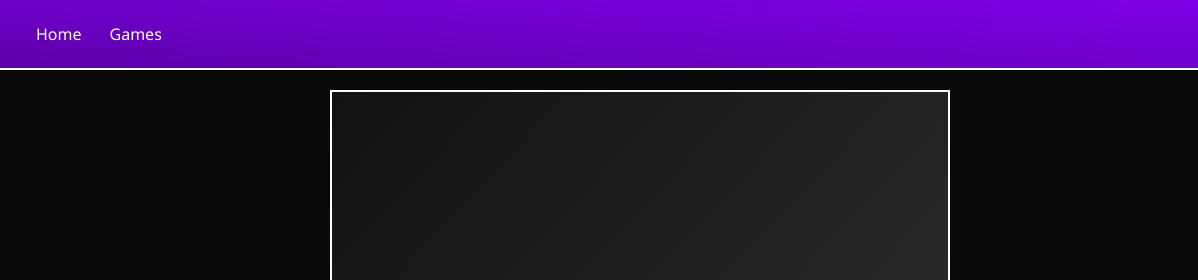
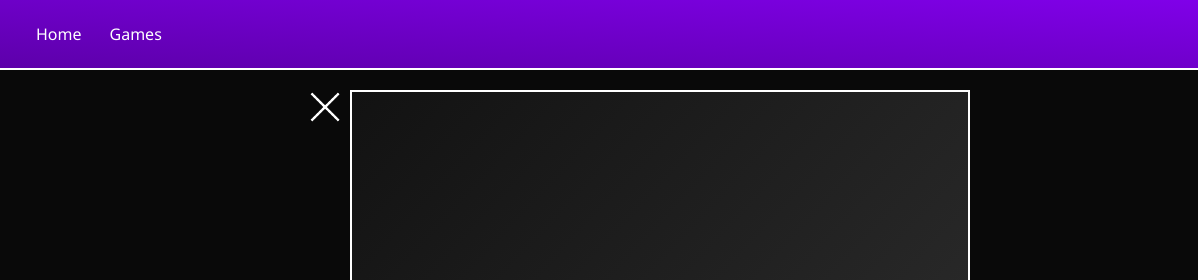
Before and after one commit to Juan8102/javascript-53985, a plain HTML site: page pages/productDetails.html in a window 1280 px wide. Shown: the top 280 px of the page, 0-1198 px from the left. Drawn offline with nearby package versions, Linux system fonts and the light colour scheme; some packages are replaced by stand-ins of ours; a script that the page names is missing.

Commit message:
Boton de volver atras en la pagina de detalles del producto agregado

```diff
--- a/css/styles.css
+++ b/css/styles.css
@@ -632,6 +632,17 @@ footer {
     padding: 20px;
 }
 
+#product__info__back__button {
+    width: min-content;
+    height: min-content;
+    margin: 2px 10px 0 0;
+}
+
+#product__info__back__button img {
+    width: 30px;
+    height: 30px;
+}
+
 #product__info__container {
     display: grid;
     grid-template-columns: 30% 70%;
--- a/pages/productDetails.html
+++ b/pages/productDetails.html
@@ -45,6 +45,7 @@
         </header>
         <main>
             <div id="product__info--center">
+                <a id="product__info__back__button" href="../index.html"><img src="../media/white_cross.png"></a>
                 <div id="product__info__container">
 
                 </div>
```
Also changed, not shown: js/main.js (+20 -0 lines).
